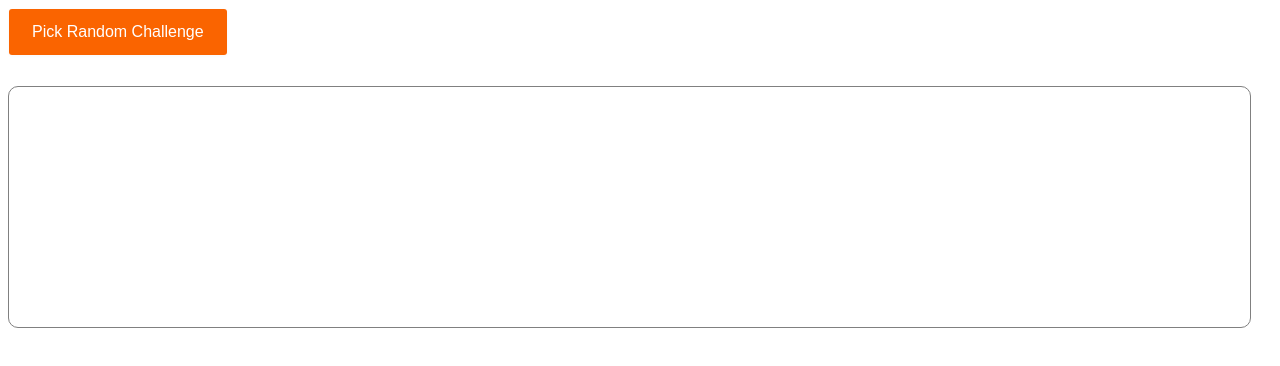
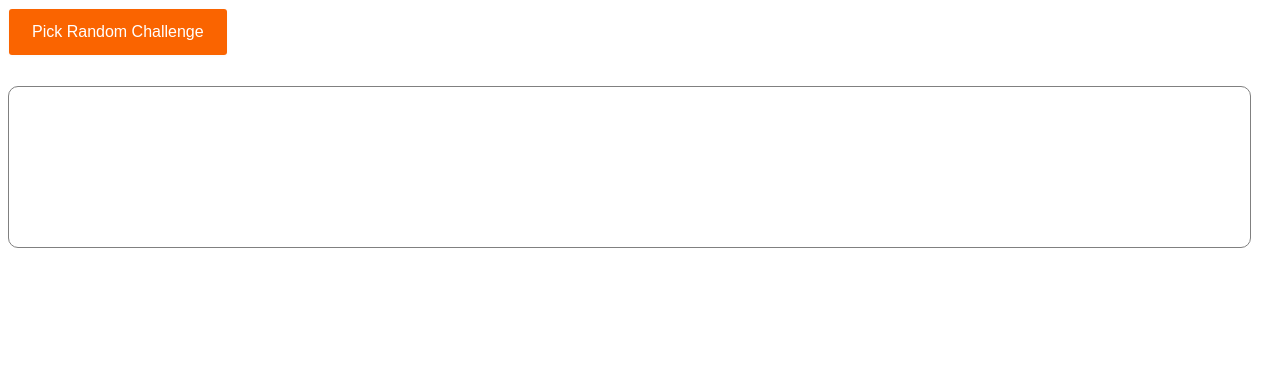
Before and after one commit to ZachStapletonJones/random-issues, a plain HTML site: page index.html in a window 1280 px wide. Drawn offline with Linux system fonts and the light colour scheme.

Commit message:
Update index.html
resize

```diff
--- a/index.html
+++ b/index.html
@@ -9,7 +9,7 @@
 
 #random {
   min-width:250px;
-  min-height: 300px;
+  min-height: 250px;
 font-family: 'Lato', sans-serif;
     }
 
@@ -60,7 +60,7 @@ font-family: 'Lato', sans-serif;
     border: 1px solid gray;
     border-radius: 10px;
     width:95%;
-    min-height: 200px;
+    min-height: 120px;
     padding:20px;
 
     }
```
